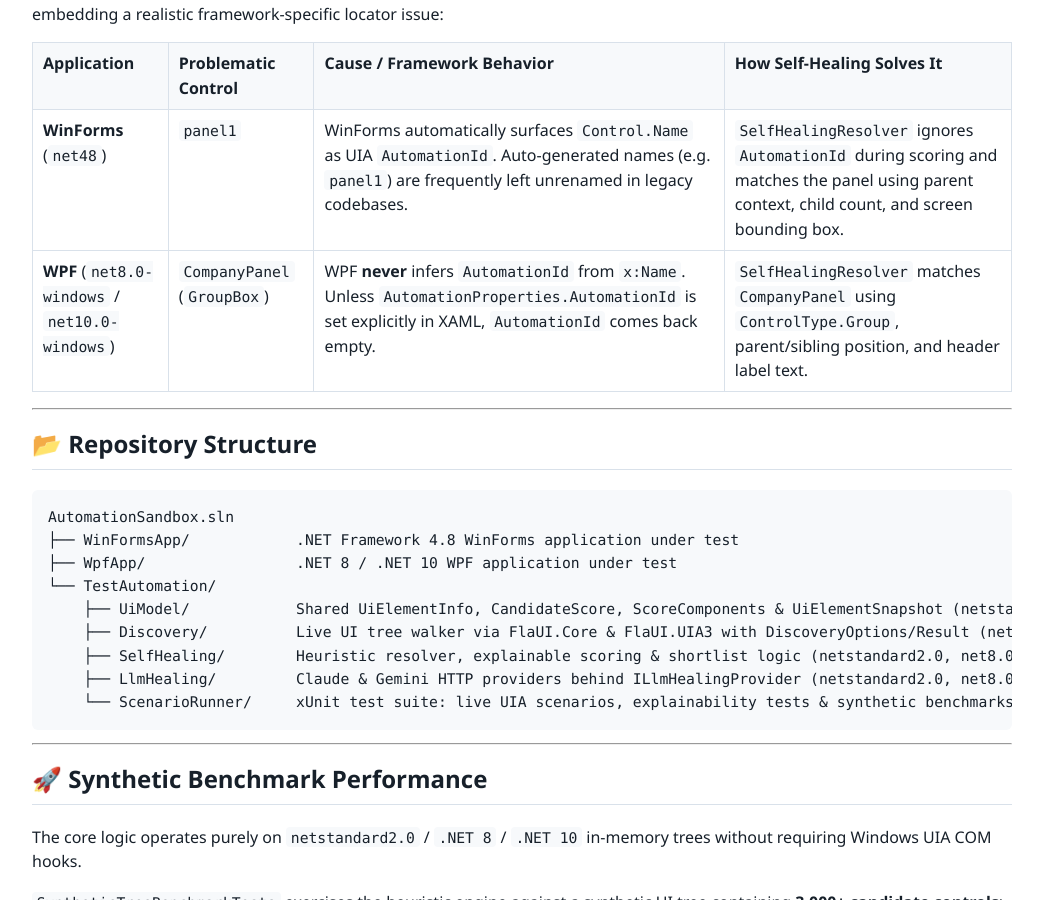
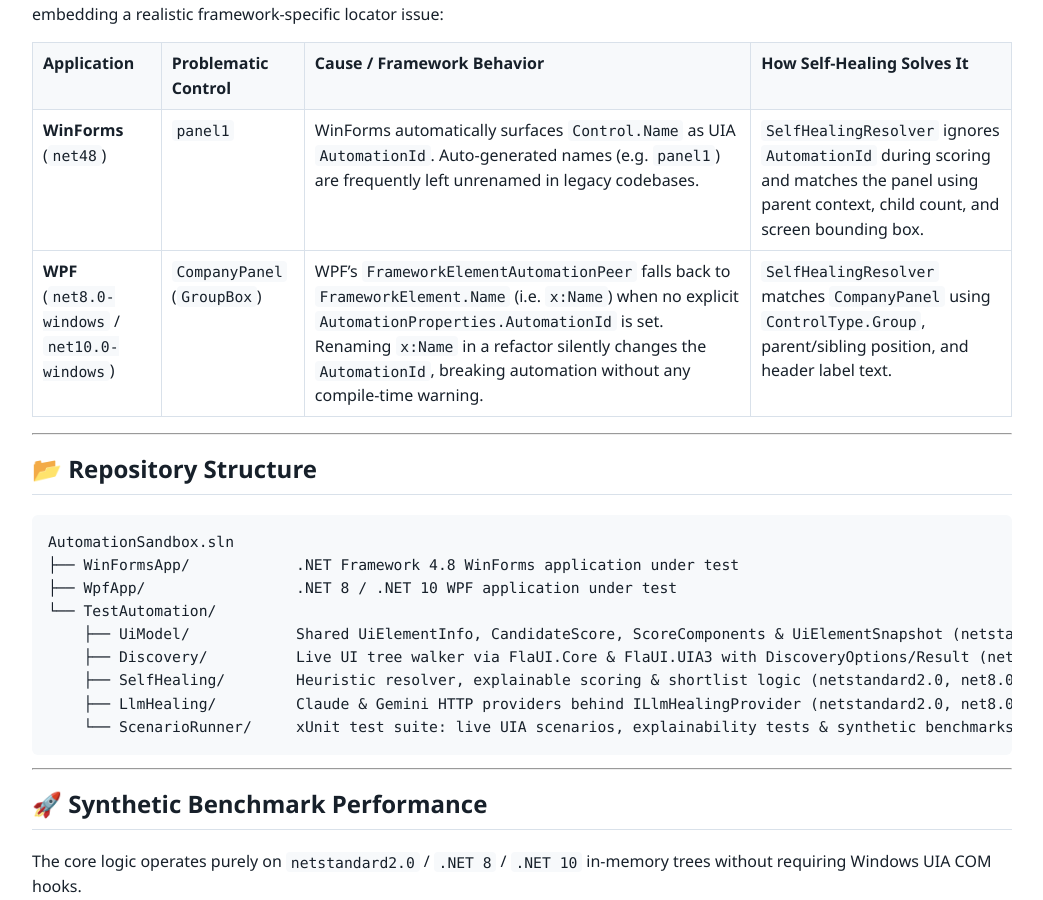
Before and after one commit to mustafasercansak/automation-sandbox, a Jekyll site: the page built from README.md, in a window 1280 px wide and 900 px high, scrolled down 9794 px. Shown: the whole window, without its empty margins (118-1161 px from the left). Built offline with Jekyll 4.4.1, drawn with Linux system fonts in a browser that asks for light colours; our own code applies the rules of GitHub Pages for plain Markdown files.

Commit message:
fix: remove incorrect Assert.Null for CompanyPanel; WPF infers AutomationId from x:Name

```diff
--- a/README.md
+++ b/README.md
@@ -372,7 +372,7 @@ Both test applications (`WinFormsApp` and `WpfApp`) implement the same customer
 | Application | Problematic Control | Cause / Framework Behavior | How Self-Healing Solves It |
 | :--- | :--- | :--- | :--- |
 | **WinForms** (`net48`) | `panel1` | WinForms automatically surfaces `Control.Name` as UIA `AutomationId`. Auto-generated names (e.g. `panel1`) are frequently left unrenamed in legacy codebases. | `SelfHealingResolver` ignores `AutomationId` during scoring and matches the panel using parent context, child count, and screen bounding box. |
-| **WPF** (`net8.0-windows` / `net10.0-windows`) | `CompanyPanel` (`GroupBox`) | WPF **never** infers `AutomationId` from `x:Name`. Unless `AutomationProperties.AutomationId` is set explicitly in XAML, `AutomationId` comes back empty. | `SelfHealingResolver` matches `CompanyPanel` using `ControlType.Group`, parent/sibling position, and header label text. |
+| **WPF** (`net8.0-windows` / `net10.0-windows`) | `CompanyPanel` (`GroupBox`) | WPF's `FrameworkElementAutomationPeer` falls back to `FrameworkElement.Name` (i.e. `x:Name`) when no explicit `AutomationProperties.AutomationId` is set. Renaming `x:Name` in a refactor silently changes the `AutomationId`, breaking automation without any compile-time warning. | `SelfHealingResolver` matches `CompanyPanel` using `ControlType.Group`, parent/sibling position, and header label text. |
 
 ---
 
```
Also changed, not shown: AGENTS.md (+1 -1 lines), 2 other files.
